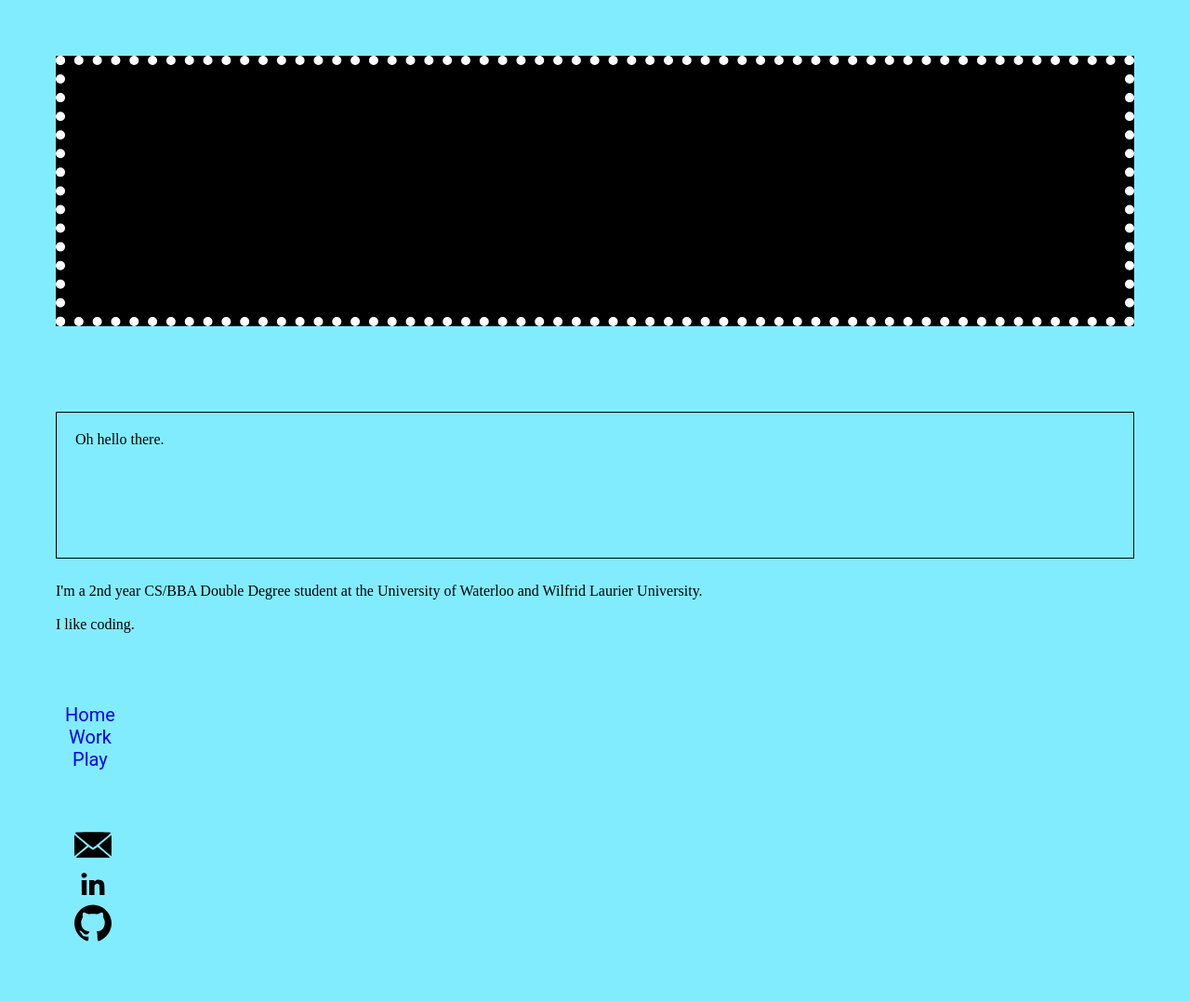
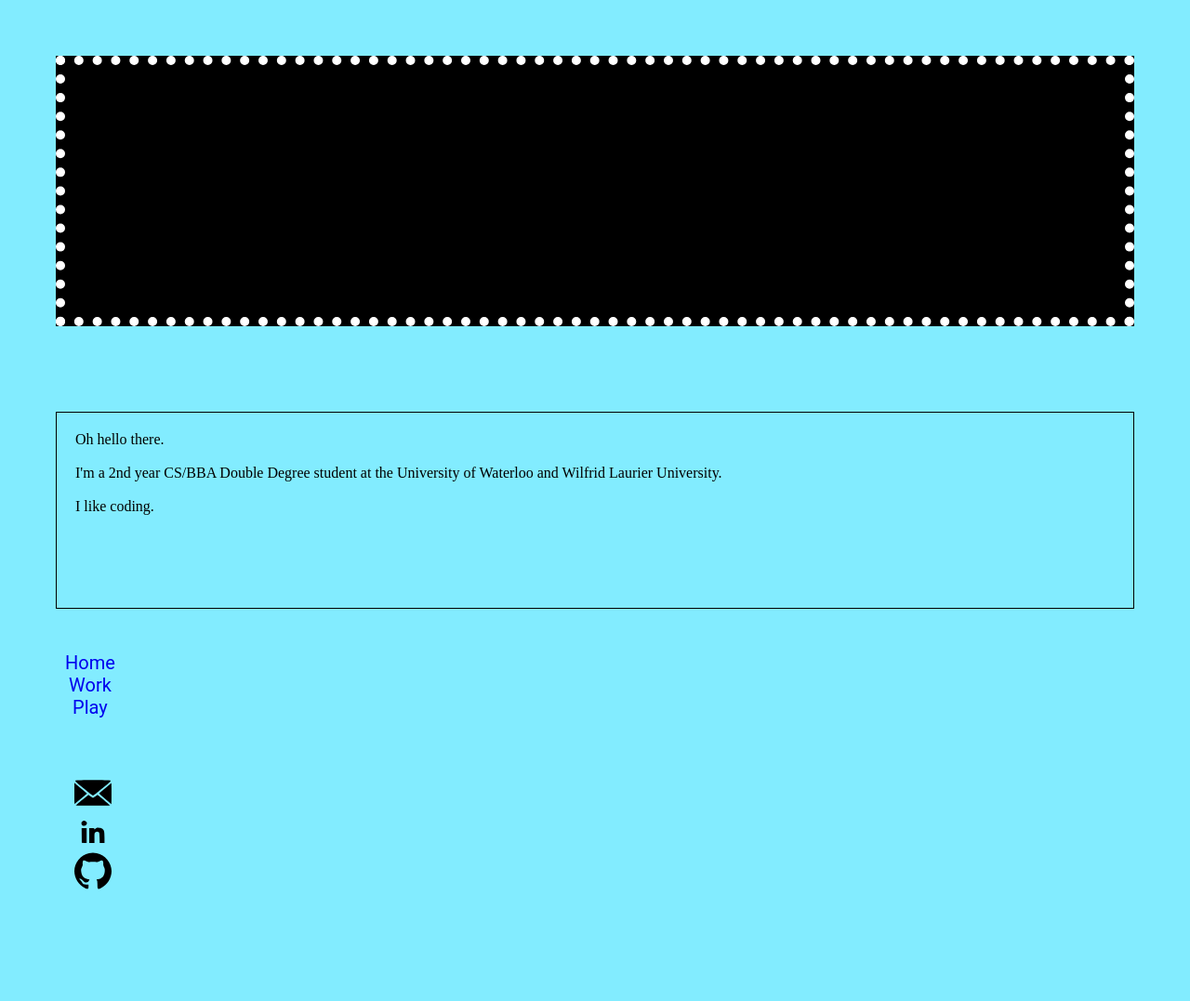
Before and after one commit to Anupya/anupya.github.io, a Jekyll site: the page built from index.html, in a window 1280 px wide. Shown: the whole page at 93% size. Built offline with Jekyll 4.4.1, drawn with Linux system fonts in a browser that asks for light colours; after the commit the page ends 1021 px from its top, so only the background shows below that.

Commit message:
fix the boxes around text thing

```diff
--- a/index.html
+++ b/index.html
@@ -6,5 +6,5 @@ title: Anupya Pamidimukkala
     <h1 class="border">ANUPYA PAMIDIMUKKALA</h1>
     <br></br>
     <p class="border">Oh hello there. <br></br>
-	<p> I'm a 2nd year CS/BBA Double Degree student at the University of Waterloo and Wilfrid Laurier University. <br></br> I like coding. </p>
+	 I'm a 2nd year CS/BBA Double Degree student at the University of Waterloo and Wilfrid Laurier University. <br></br> I like coding. </p>
 </div>
```
